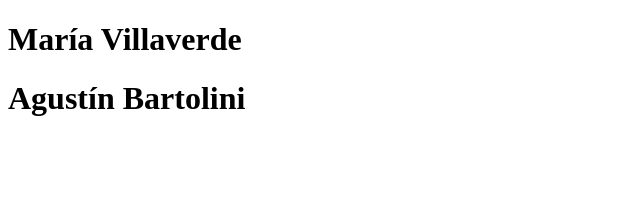
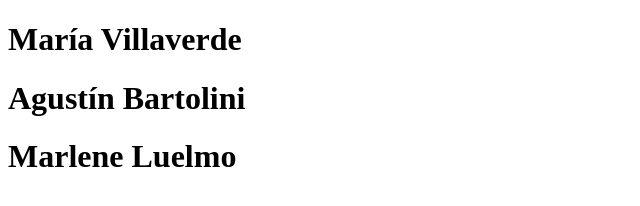
Before and after one commit to FactoriaF5-Asturias/Learning-Git, a plain HTML site: page punto_y_coma.html in a window 1280 px wide. Shown: the whole page, without its empty margins (0-640 px from the left). Drawn offline with Linux system fonts and the light colour scheme.

Commit message:
Update punto_y_coma.html

```diff
--- a/punto_y_coma.html
+++ b/punto_y_coma.html
@@ -9,5 +9,6 @@
 <body>
     <h1>María Villaverde</h1>
     <h1>Agustín Bartolini</h1>
+    <h1>Marlene Luelmo</h1>
 </body>
 </html>
```
